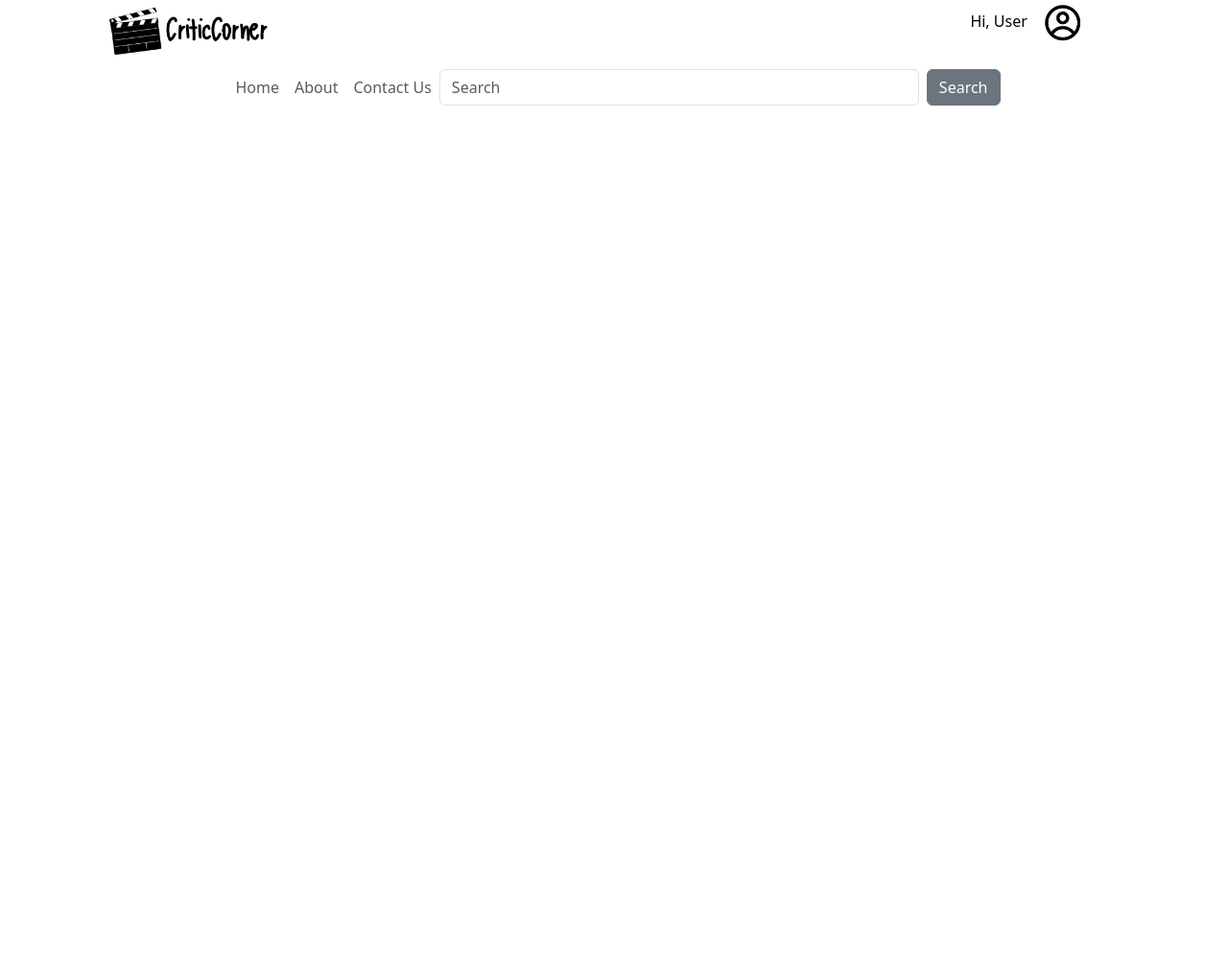
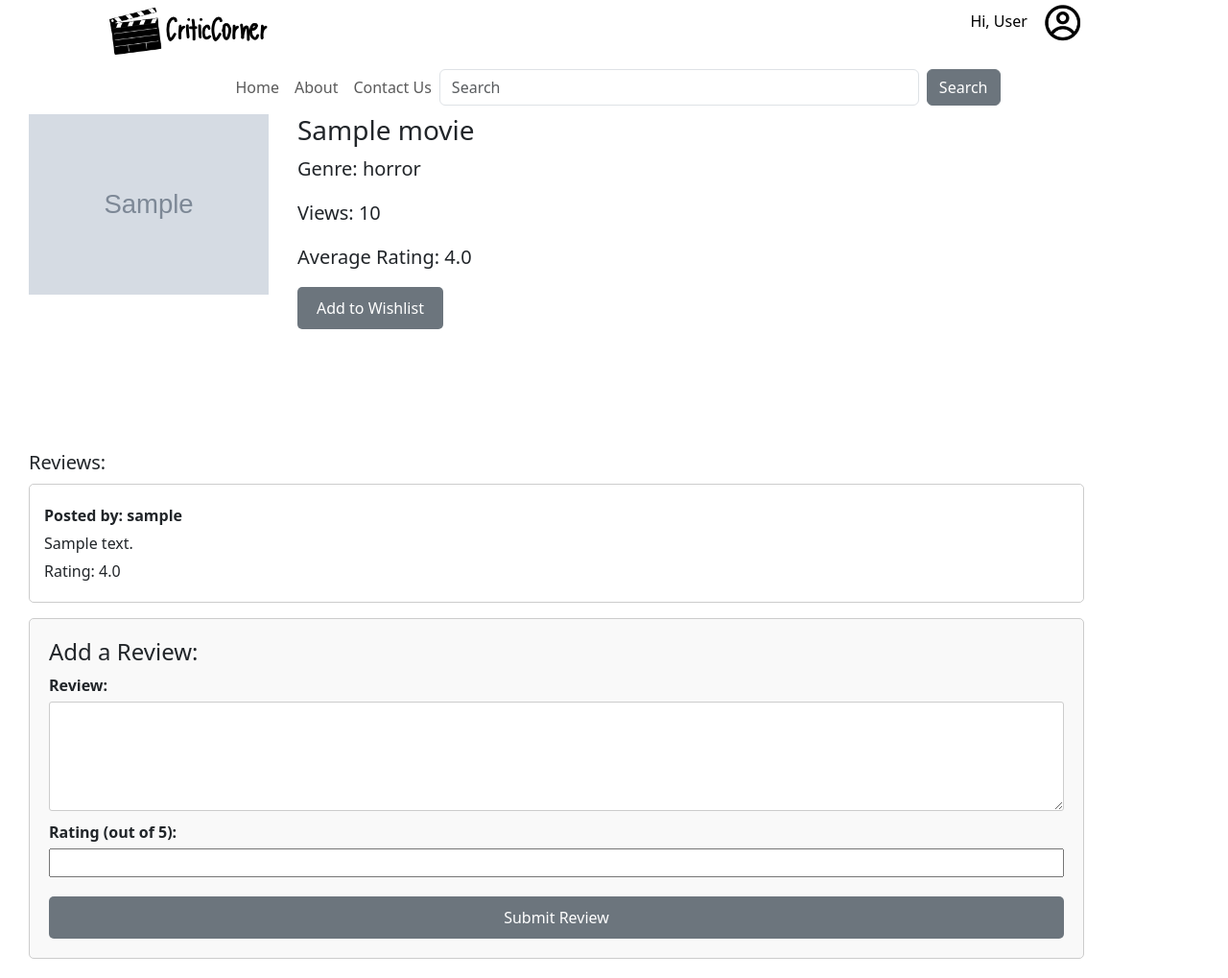
Before and after one commit to liuqingqing0312/critic_corner, a Django app: a page that uses templates/CriticCorner/movie.html in a window 1280 px wide. Shown: the whole page at 96% size. Before the commit the page ends 110 px from the top, so only its background shows below. Run offline with Django 3.2, Linux system fonts and the light colour scheme; a user stored in the database is signed in; tables that the repository leaves empty hold one stand-in row (values such as "Sample post"); grey boxes marked "Sample" are stand-in pictures; some libraries are stand-ins or nearby versions.

Commit message:
finished movie page, working on wishlist

```diff
--- a/CriticCorner/urls.py
+++ b/CriticCorner/urls.py
@@ -12,4 +12,5 @@ urlpatterns = [
     path('contact/', views.contact, name='contact'),
     path('movie/<str:title>/', views.movie, name='movie'),
     path('wishlist/', views.wishlist, name='wishlist'),
+    path('add_review/', views.add_review, name='add_review'),
 ]
--- a/CriticCorner/views.py
+++ b/CriticCorner/views.py
@@ -7,7 +7,9 @@ from django.urls import reverse
 from django.contrib.auth import login, authenticate
 from CriticCorner.models import Movie, UserProfile, Review, WishList
 from CriticCorner.forms import UserForm, UserProfileForm
-from populate_CriticCorner import populate
+from django.contrib.auth.models import User
+from django.db.models.signals import post_save
+from django.dispatch import receiver
 
 def about(request):
     return render(request, 'CriticCorner/about.html')
@@ -68,13 +70,33 @@ def contact(request):
     return render(request, 'CriticCorner/contact.html')
 
 def movie(request, title):
-    movie = get_object_or_404(Movie, title=title)
-    return render(request, 'CriticCorner/movie.html', {'movie': movie})
+    movie = Movie.objects.filter(title=title).first()
+    reviews = Review.objects.filter(movie=movie)
+    return render(request, 'CriticCorner/movie.html', {'movie': movie, 'reviews': reviews})
 
 @login_required
 def wishlist(request):
     if request.user.is_authenticated:
-        wishlist_items = WishList.objects.filter(user_profile=request.user.userprofile)
+        wishlist_items = WishList.objects.filter(user_profile=request.userprofile)
         return render(request, 'CriticCorner/wishlist.html', {'wishlist_items': wishlist_items})
     else:
         return render(request, 'CriticCorner/wishlist.html', {'wishlist_items': []})
+
+@login_required
+def add_review(request):
+    if request.method == 'POST':
+        content = request.POST.get('content')
+        rating = request.POST.get('rating')
+        movie_title = request.POST.get('movie_title')  # Adjust this based on how you pass movie title
+
+        # Assuming you have a way to identify the movie for which the review is being added
+        movie = Movie.objects.get(title=movie_title)
+
+        # Create the review object
+        review = Review.objects.create(user=request.user.userprofile, content=content, rating=rating, movie=movie)
+
+        # Redirect the user to the movie page with the updated reviews
+        return redirect('CriticCorner:movie', title=movie_title)
+    else:
+        # Handle GET requests if needed (optional)
+        pass
--- a/templates/CriticCorner/movie.html
+++ b/templates/CriticCorner/movie.html
@@ -6,32 +6,178 @@
 {% endblock %}
 
 {% block body_block %}
-{% for movie in movies %}
+<style>
+    .movie-container {
+    display: flex;
+    flex-wrap: wrap;
+    }
+
+    .movie-card {
+        width: 1100px; /* Set a fixed width for each movie card */
+        margin-left: 30px; /* Add some margin between movie cards */
+    }
+
+    .movie-details {
+        display: flex;
+        flex-direction: row; /* Arrange details horizontally */
+    }
+
+    .poster-container {
+        margin-right: 30px; /* Add some space between poster and details */
+    }
+
+    .poster {
+        width: 250px; /* Set a fixed width for the poster */
+        height: auto; /* Maintain aspect ratio */
+    }
+
+    .details-container {
+        flex-grow: 1; /* Allow details to grow to fill available space */
+        font-size: 20px;
+    }
+
+    .submit-btn {
+        background-color: #6c757d; /* Green background */
+        border: none;
+        color: white; /* White text */
+        padding: 10px 20px; /* Padding */
+        text-align: center; /* Center text */
+        text-decoration: none; /* Remove underline */
+        display: inline-block; /* Display as inline-block */
+        font-size: 16px; /* Font size */
+        cursor: pointer; /* Cursor on hover */
+        border-radius: 5px; /* Rounded corners */
+        transition: background-color 0.3s; /* Smooth transition for background color */
+    }
+
+    .submit-btn:hover {
+        background-color: #5c636a; /* Darker green on hover */
+    }
+
+    iframe {
+        margin-left: 30px;
+    }
+
+    .reviews {
+        margin-top: 30px;
+    }
+
+    .reviews h4 {
+        font-size: 20px;
+        margin-bottom: 10px;
+    }
+
+    .reviews ul {
+        list-style-type: none;
+        padding: 0;
+    }
+
+    .reviews li {
+        border: 1px solid #ccc;
+        border-radius: 5px;
+        padding: 15px;
+        margin-bottom: 10px;
+    }
+
+    .reviews li p {
+        margin: 5px 0;
+    }
+
+    .reviews li p:first-child {
+        font-weight: bold;
+    }
+
+    .review-form-container {
+        background-color: #f9f9f9;
+        border: 1px solid #ccc;
+        border-radius: 5px;
+        padding: 20px;
+        margin-bottom: 20px;
+    }
+
+    .review-form-container form {
+        display: flex;
+        flex-direction: column;
+    }
+
+    .review-form-container label {
+        font-weight: bold;
+        margin-bottom: 5px;
+    }
+
+    .review-form-container input[type="text"],
+    .review-form-container textarea {
+        padding: 8px;
+        margin-bottom: 10px;
+        border: 1px solid #ccc;
+        border-radius: 3px;
+    }
+
+    .review-form-container input[type="submit"] {
+        background-color: #6c757d;
+        color: white;
+        border: none;
+        padding: 10px 20px;
+        border-radius: 5px;
+        cursor: pointer;
+        margin-top: 20px;
+    }
+
+    .review-form-container input[type="submit"]:hover {
+        background-color: #5c636a;
+    }
+
+</style>
+<div class="movie-container">
     <div class="movie-card">
         <div class="movie-details">
-        <a href="{% url 'CriticCorner:movie' title=movie.title %}">
+            <span class="poster-container">
                 <img class="poster" src="{{ movie.poster.url }}" alt="{{ movie.title }} Poster">
-        </a>
+            </span>
+            <span class="details-container">
                 <h3 class="title">{{ movie.title }}</h3>
                 <p class="genre">Genre: {{ movie.genre }}</p>
                 <p class="views">Views: {{ movie.views }}</p>
                 <p class="avg-rating">Average Rating: {{ movie.avg_rating }}</p>
-
-        <form method="post" action="{% url 'CriticCorner:add_review' %}">
-            {% csrf_token %}
-            <input type="hidden" name="user" value="{{ request.user }}">
-            <input type="hidden" name="movie" value="{{ movie.pk }}">
-            <input type="number" name="rating" min="1" max="5" required>
-            <button type="submit" class="submit-btn">Rate Movie</button>
-        </form>
-
-        <form method="post" action="{% url 'CriticCorner:add_wishlist' %}">
+                <form method="post" action="{% url 'CriticCorner:wishlist' %}">
                     {% csrf_token %}
                     <input type="hidden" name="user" value="{{ request.user }}">
                     <input type="hidden" name="movie" value="{{ movie.pk }}">
                     <button type="submit" class="submit-btn">Add to Wishlist</button>
                 </form>
+            </span>
+            <span>
+                <iframe width="560" height="315" src="{{ movie.url }}" frameborder="0" allowfullscreen></iframe>
+            </span>
+        </div>
+        <div class="reviews">
+            <h4>Reviews:</h4>
+            <ul>
+                {% for review in reviews %}
+                    <li>
+                        <p>Posted by: {{ review.user }}</p>
+                        <p>{{ review.content }}</p>
+                        <p>Rating: {{ review.rating }}</p>
+                    </li>
+                {% empty %}
+                    <li>No reviews yet.</li>
+                {% endfor %}
+            </ul>
+        </div>
+        {% if user.is_authenticated %}
+        <div class="review-form-container">
+            <h4>Add a Review:</h4>
+            <form action="{% url 'CriticCorner:add_review' %}" method="post">
+                {% csrf_token %}
+                <label for="review_content">Review:</label>
+                <textarea id="review_content" name="content" rows="4" cols="50" required></textarea>
+                <label for="review_rating">Rating (out of 5):</label>
+                <input type="number" step="any" id="review_rating" name="rating" min="1" max="5" required>
+                <input type="submit" value="Submit Review">
+            </form>
+        </div>
+        {% endif %}
     </div>
 </div>
-{% endfor %}
+
 {% endblock %}
```
Also changed, not shown: populate_CriticCorner.py (+4 -4 lines). Lines whose indentation alone changed are shown as unchanged.
